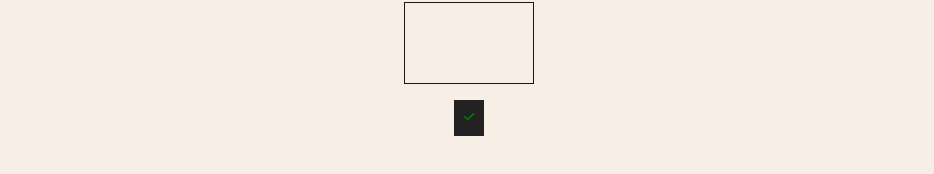
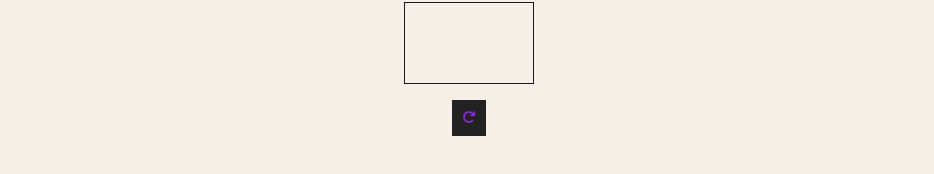
Before and after one commit to Scavengerizer/to-do-list-react, a React (Create React App) app: page / in a window 1280 px wide. Both pictures are taken after typing "Sample" into the empty fields and a click on the button 879 px from the left and 309 px from the top of the page. Shown: the part 568-742 px from the top of the page, without its empty margins (171-1105 px from the left). Built offline with nearby package versions, Linux system fonts and the light colour scheme.

Commit message:
changed tick button to reset

```diff
--- a/src/App.js
+++ b/src/App.js
@@ -7,7 +7,7 @@ import "./styles/app.scss";
 function App() {
   const [input, setInput] = useState("");
   const [todos, setTodos] = useState([]);
-  const [canvasID, setCanvasID] = useState([]);
+  const [canvasID, setCanvasID] = useState(true);
 
   return (
     <div className='App'>
--- a/src/components/Todo.js
+++ b/src/components/Todo.js
@@ -40,15 +40,16 @@ export default function Todo({
 
   const canvasRef = useRef(null);
   const resetRef = useRef(null);
+  // const saveRef = useRef(null);
 
   // console.log(todo);
   useEffect(() => {
     let painting = false;
     const canvas = canvasRef.current;
     const resetbutton = resetRef.current;
+    // const savebutton = saveRef.current;
     canvas.id = todo.id;
     // console.log(canvas);
-    setCanvasID([...canvasID, { id: canvas.id }]);
     const ctx = canvas.getContext("2d");
     canvas.height = window.innerHeight / 10;
     canvas.width = window.innerWidth / 10;
@@ -79,6 +80,11 @@ export default function Todo({
     resetbutton.addEventListener("click", () => {
       ctx.clearRect(0, 0, canvas.width, canvas.height);
     });
+    // savebutton.addEventListener("click", () => {
+    //   ctx.save();
+    //   // setCanvasID((canvasID) => !canvasID);
+    //   // console.log(canvasID);
+    // });
   }, []);
 
   return (
@@ -93,10 +99,16 @@ export default function Todo({
       </div>
       <div className='canvas-element col center'>
         <h5>Add your signature here</h5>
+
         <canvas ref={canvasRef}></canvas>
-        <button className='check' ref={resetRef}>
-          <i className='fa fa-check fa-sm'></i>
-        </button>
+        <div className='canvas-btns'>
+          {/* <button className='check' ref={saveRef}>
+            <i className='fa fa-check fa-sm'></i>
+          </button> */}
+          <button className='repeat' ref={resetRef}>
+            <i className='fa fa-repeat' aria-hidden='true'></i>
+          </button>
+        </div>
       </div>
     </div>
   );
--- a/src/styles/components/ToDo.scss
+++ b/src/styles/components/ToDo.scss
@@ -50,9 +50,23 @@
       font-family: $Mont;
     }
     canvas {
+      position: relative;
       border: 1px solid #181818;
       margin: 1em 0;
     }
+    .canvas-btns {
+      display: flex;
+      flex-direction: row;
+    }
+    // .canvaslock {
+    //   position: absolute;
+    //   top: 0;
+    //   left: 0;
+    //   height: 100%;
+    //   width: 100%;
+    //   z-index: 20;
+    //   background-color: black;
+    // }
     button {
       background-color: $grey;
       border: none;
@@ -63,6 +77,9 @@
       cursor: pointer;
       .fa-check {
         color: green;
+      }
+      .fa-repeat {
+        color: blueviolet;
       }
     }
     button:hover {
```
